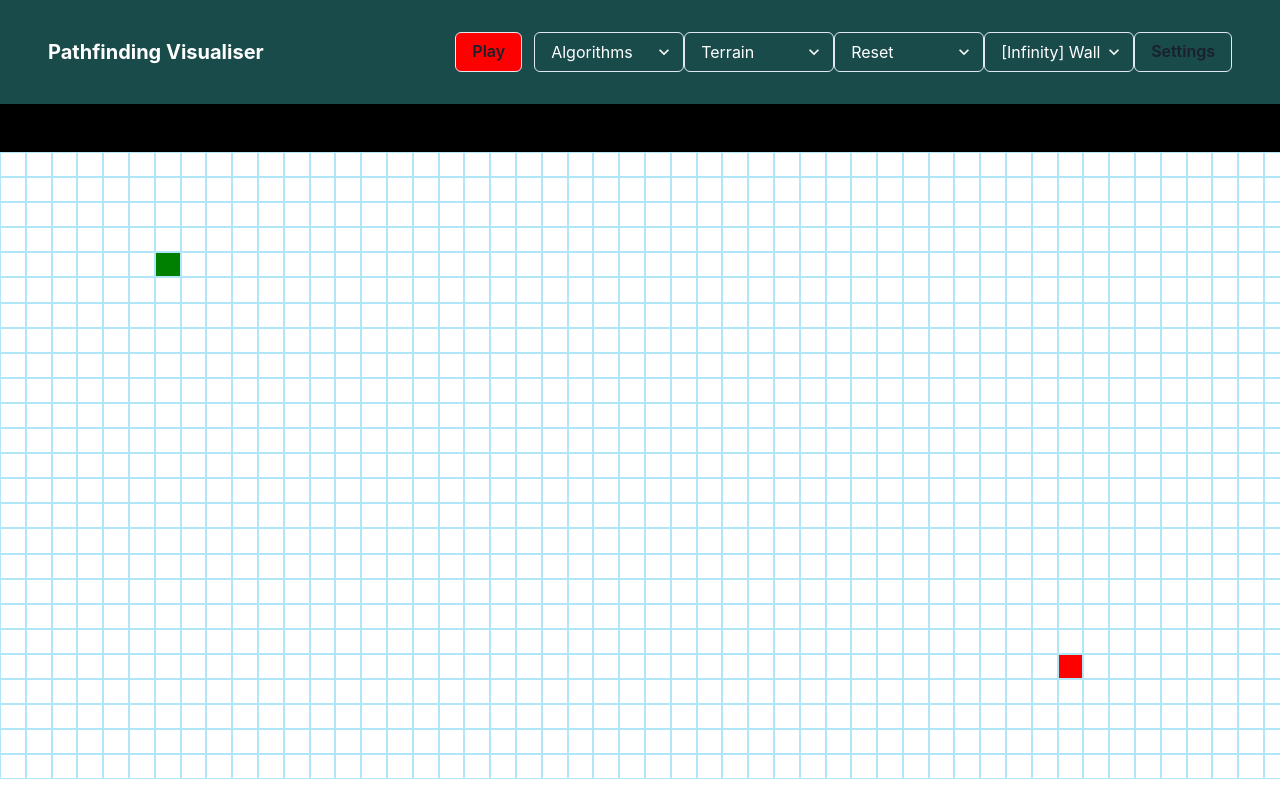
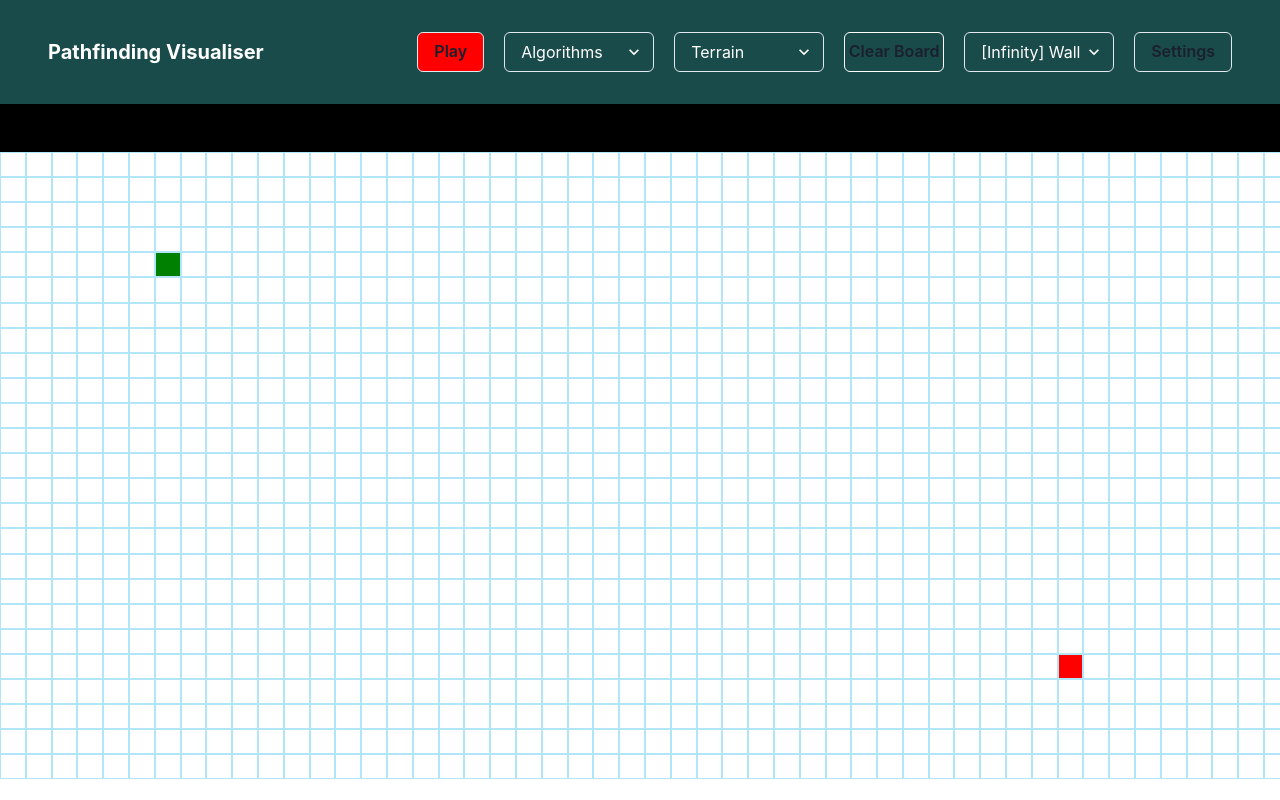
Before and after one commit to neohacker18/pathfinder, a React (Vite) app in the folder frontend/pathfinder/: page / in a window 1280 px wide. Built offline with nearby package versions, Linux system fonts and the light colour scheme.

Commit message:
Removing redundant code

```diff
--- a/frontend/pathfinder/src/App.css
+++ b/frontend/pathfinder/src/App.css
@@ -6,3 +6,13 @@
 #settings-btn:hover{
     background-color: black;
 }
+
+#reset__button{
+    background-color: transparent;
+    border: 1px solid white;
+}
+
+#reset__button:hover{
+    background-color: black;
+    border: 1px solid white;
+}
--- a/frontend/pathfinder/src/components/Navbar.jsx
+++ b/frontend/pathfinder/src/components/Navbar.jsx
@@ -1,5 +1,5 @@
 import { useState, useEffect } from "react";
-import { Flex, Spacer, Text, Select, Button } from "@chakra-ui/react";
+import { Flex, Spacer, Text, Select, Button, grid } from "@chakra-ui/react";
 import "../App.css";
 import dfs from "../utils/dfs";
 import bfs from "../utils/bfs";
@@ -25,23 +25,7 @@ export default function Navbar({
   const [algo, setAlgo] = useState("Dijkstra");
   const toast = useToast();
   const handlePlay = () => {
-    if (nodesVisited && nodesVisited.length > 0)
-      for (let x = 1; x < nodesVisited.length - 1; x++) {
-        setNodesVisited((prev) => {
-          const vis = [...prev];
-          vis[x] = "";
-          return vis;
-        });
-      }
-    if (pathTaken && pathTaken.length > 0)
-      for (let x = 1; x < pathTaken.length - 1; x++) {
-        setPathTaken((prev) => {
-          const vis = [...prev];
-          vis[x] = "";
-          return vis;
-        });
-      }
-    handleClearBoard();
+    handlePlayClear();
     if (algo === "Dijkstra") {
       handleDijkstra();
     } else if (algo === "A*") {
@@ -124,6 +108,19 @@ export default function Navbar({
       return;
     }
   };
+  const handlePlayClear = () => {
+    for (let i = 0; i < colourMatrix.length; i++) {
+      for (let j = 0; j < colourMatrix[0].length; j++) {
+        if (
+          colourMatrix[i][j] === `rgb(126,223,217)` ||
+          colourMatrix[i][j] === `rgb(239,130,0)`
+        ) {
+          colourMatrix[i][j] = "";
+          setColourMatrix(colourMatrix);
+        } //either path or visited nodes
+      }
+    }
+  };
   const handleClearBoard = () => {
     const i1 = start.split("-")[0],
       j1 = start.split("-")[1];
@@ -140,11 +137,24 @@ export default function Navbar({
         });
       }
     }
+    for (let i = 0; i < gridMatrix.length; i++) {
+      for (let j = 0; j < gridMatrix[0].length; j++) {
+        const i1 = start.split("-")[0],
+          j1 = start.split("-")[1];
+        const i2 = end.split("-")[0],
+          j2 = end.split("-")[1];
+        if (!((i == i1 && j == j1) || (i == i2 && j == j2))) {
+          setGridMatrix((prev) => {
+            const n = [...prev];
+            n[i][j] = 0;
+            return n;
+          });
+        }
+      }
+    }
   };
   const handleReset = (e) => {
-    if (e.target.value === "Clear-Board") {
-      handleClearBoard();
-    }
+    handleClearBoard();
   };
   const handleTerrain = (e) => {
     if (e.target.value === "Recursive-Maze") {
@@ -181,7 +191,7 @@ export default function Navbar({
         Pathfinding Visualiser
       </Text>
       <Spacer />
-      <Button bg={"red"} variant={"outline"} marginX={"3"} onClick={handlePlay}>
+      <Button bg={"red"} variant={"outline"} marginX={"5"} onClick={handlePlay}>
         Play
       </Button>
       <Select
@@ -200,6 +210,7 @@ export default function Navbar({
         placeholder="Terrain"
         size={"md"}
         width={"150px"}
+        marginLeft={5}
         className={"select-menu"}
         onChange={handleTerrain}
       >
@@ -207,17 +218,16 @@ export default function Navbar({
         <option value="Simplex-Terrain">Simplex Terrain</option>
         <option value="Random-Terrain">Random Terrain</option>
       </Select>
-      <Select
-        placeholder="Reset"
+      <Button
         size={"md"}
-        width={"150px"}
-        className={"select-menu"}
-        onChange={handleReset}
+        width={"100px"}
+        marginLeft={5}
+        marginRight={5}
+        onClick={handleReset}
+        id={'reset__button'}
       >
-        <option value="Clear-Path">Clear Path</option>
-        <option value="Clear-Board">Clear Board</option>
-        <option value="Reset-Board">Reset Board</option>
-      </Select>
+        Clear Board
+      </Button>
       <Select
         placeholder="Node Type"
         size={"md"}
@@ -234,7 +244,9 @@ export default function Navbar({
         <option value="Snow">[75] Snow</option>
         <option value="Deep-Water">[100] Deep Water</option>
       </Select>
-      <Button size={"md"} variant={"outline"} id={"settings-btn"}>
+      <Button size={"md"} variant={"outline"} id={"settings-btn"}
+      marginLeft={5}
+      >
         Settings
       </Button>
     </Flex>
```
